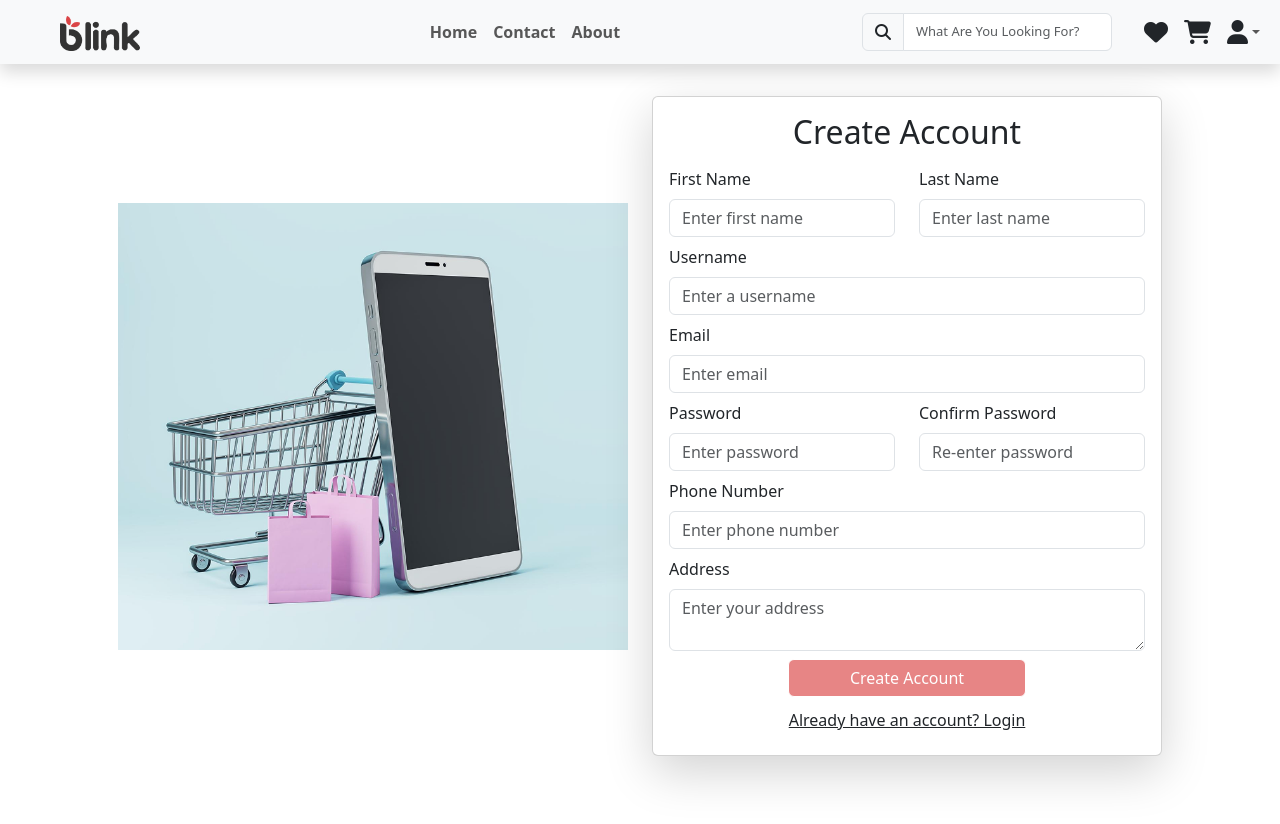
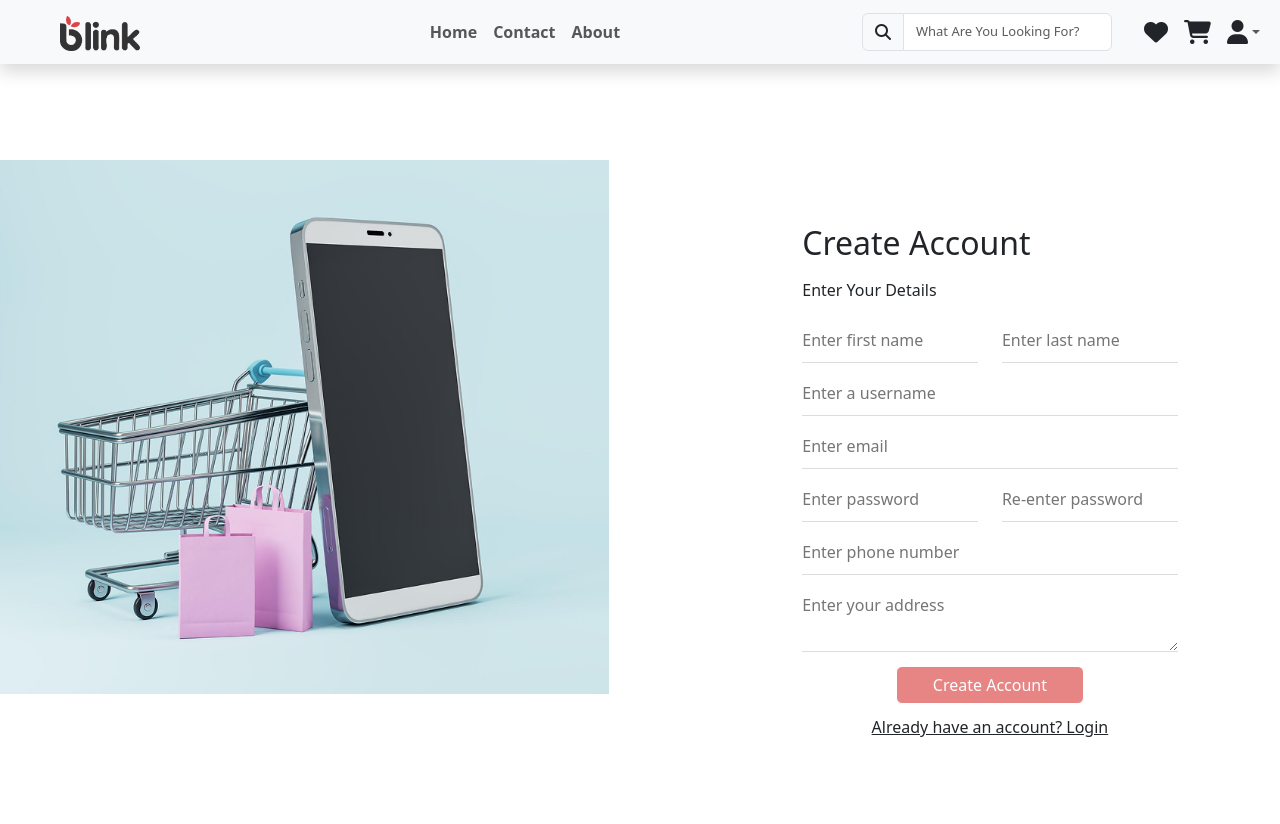
Before and after one commit to TarekFarouqq/BlinkAngular_T, an Angular app: page /register in a window 1280 px wide. Shown: the top 824 px of the page. Built offline with nearby package versions, Linux system fonts and the light colour scheme.

Commit message:
Finish Registration

```diff
--- a/src/app/register/register.component.css
+++ b/src/app/register/register.component.css
@@ -1,5 +1,25 @@
-
 
 .submit{
     background-color: #DB4444;
 }
+
+
+.containr2{
+    /* margin-top: 80px; */
+    padding-top: 80px ;
+    padding-bottom: 50px ;
+    width: 97% ;
+}
+.container3{
+    margin-top: 80px;
+    /* width: 97% ;     */
+}
+.custom-input {
+    width: 100%;
+    padding: 10px 0;
+   border: none;
+    border-bottom: 1px solid #ddd;
+    /* border: none; */
+    outline: none !important;
+
+  }
--- a/src/app/register/register.component.html
+++ b/src/app/register/register.component.html
@@ -1,26 +1,28 @@
-<section class="p-5 min-vh-100 d-flex align-items-center ">
-    <div class="container p-5">
-        <div class="row justify-content-center align-items-stretch">
+<section class="  max-vh-100   ">
+    <div class=" containr2  " >
+    <div class=" container3">
+        <div class="row d-flex   ">
 
-            <div class="col-md-6 d-flex align-items-center ">
-                <div class="w-100 max-vh-100  ">
+            <div class="col-md-6  ">
+                <div class="  ">
 
                     <img  src="./assets/images/register.png" alt="Register" class="img-fluid h-75 ">
 
                 </div>
             </div>
 
-            <div class="col-md-6 d-flex align-items-center">
-                <div class="card shadow-lg p-3 w-100 d-flex flex-column justify-content-center">
-                    <h2 class="text-center mb-3">Create Account</h2>
+            <div class="col-md-5 offset-1  mt-5 d-flex align-items-baseline">
+                <div class=" p-3 mx-5">
+                    <h2 class=" mb-3">Create Account</h2>
+                    <p>Enter Your Details </p>
                     <form [formGroup]="registerForm" (ngSubmit)="registeration()">
                         <div class="row">
                             <div class="col-md-6 mb-2">
 
-                                <label for="fname" class="form-label">First Name</label>
-                                <input #inputFName formControlName="fName" type="text" class="form-control" id="fname" placeholder="Enter first name">
+                                <!-- <label for="fname" class="form-label">First Name</label> -->
+                                <input #inputFName formControlName="fName" type="text" class=" custom-input " id="fname" placeholder="Enter first name">
                             <!-- validation  -->
-                            <div class="text-danger" *ngIf="registerForm.get('fName')?.errors && (registerForm.get('fName')?.touched || inputFName.value.length>0)">
+                            <div class="text-danger" *ngIf="registerForm.get('fName')?.errors && (registerForm.get('fName')?.touched )">
                                 <p *ngIf="registerForm.get('fName')?.getError('required')">Name Is Required</p>
                                 <p *ngIf="registerForm.get('fName')?.getError('minlength')">Name Minlength is 3</p>
                                 <p *ngIf="registerForm.get('fName')?.getError('maxlength')">Name Maxlength is 15</p>
@@ -31,10 +33,10 @@
 
                             </div>
                             <div class="col-md-6 ">
-                                <label for="lname" class="form-label">Last Name</label>
-                                <input #inputLName  formControlName="lName" type="text" class="form-control" id="lname" placeholder="Enter last name">
+                                <!-- <label for="lname" class="form-label">Last Name</label> -->
+                                <input #inputLName  formControlName="lName" type="text" class=" custom-input " id="lname" placeholder="Enter last name">
                             <!-- validation  -->
-                            <div class="text-danger" *ngIf="registerForm.get('lName')?.errors && (registerForm.get('lName')?.touched || inputLName.value.length>0)">
+                            <div class="text-danger" *ngIf="registerForm.get('lName')?.errors && (registerForm.get('lName')?.touched )">
                                 <p *ngIf="registerForm.get('lName')?.getError('required')">Name Is Required</p>
                                 <p *ngIf="registerForm.get('lName')?.getError('minlength')">Name Minlength is 3</p>
                                 <p *ngIf="registerForm.get('lName')?.getError('maxlength')">Name Maxlength is 15</p>
@@ -45,30 +47,30 @@
                             </div>
                         </div>
                         <div class="mb-2">
-                            <label for="username" class="form-label">Username</label>
-                            <input #inputUserName  formControlName="userName" type="text" class="form-control" id="username" placeholder="Enter a username">
+                            <!-- <label for="username" class="form-label">Username</label> -->
+                            <input #inputUserName  formControlName="userName" type="text" class=" custom-input " id="username" placeholder="Enter a username">
                         <!-- validation  -->
-                        <div class="text-danger" *ngIf="registerForm.get('userName')?.errors && (registerForm.get('userName')?.touched || inputUserName.value.length>0)">
+                        <div class="text-danger" *ngIf="registerForm.get('userName')?.errors && (registerForm.get('userName')?.touched )">
                             <p *ngIf="registerForm.get('userName')?.getError('required')">Username Is Required</p>
                             <p *ngIf="registerForm.get('userName')?.getError('minlength')">Username Minlength is 3</p>
                             <p *ngIf="registerForm.get('userName')?.getError('maxlength')">Username Maxlength is 20</p>
                         </div>
                         </div>
                         <div class="mb-2">
-                            <label for="email" class="form-label">Email</label>
-                            <input #inputEmail formControlName="email" type="email" class="form-control" id="email" placeholder="Enter email">
+                            <!-- <label for="email" class="form-label">Email</label> -->
+                            <input #inputEmail formControlName="email" type="email" class=" custom-input " id="email" placeholder="Enter email">
                         <!-- validation  -->
-                        <div class="text-danger" *ngIf="registerForm.get('email')?.errors && (registerForm.get('email')?.touched || inputEmail.value.length>0)">
+                        <div class="text-danger" *ngIf="registerForm.get('email')?.errors && (registerForm.get('email')?.touched )">
                             <p *ngIf="registerForm.get('email')?.getError('required')">Email Is Required</p>
                             <p *ngIf="registerForm.get('email')?.getError('email')">Email Is Invalid Format</p>
                             </div>
                         </div>
                         <div class="row">
                             <div class="col-md-6 mb-2">
-                                <label for="password" class="form-label">Password</label>
-                                <input #inputPassword formControlName="password" type="password" class="form-control" id="password" placeholder="Enter password">
+                                <!-- <label for="password" class="form-label">Password</label> -->
+                                <input #inputPassword formControlName="password" type="password" class=" custom-input " id="password" placeholder="Enter password">
                             <!-- validation  -->
-                            <div class="text-danger" *ngIf="registerForm.get('password')?.errors && (registerForm.get('password')?.touched || inputPassword.value.length > 0)">
+                            <div class="text-danger" *ngIf="registerForm.get('password')?.errors && (registerForm.get('password')?.touched )">
                                 <p *ngIf="registerForm.get('password')?.getError('required')">Password Is Required</p>
                                 <p *ngIf="registerForm.get('password')?.getError('pattern')">Password must be at least 8 characters long and include at least one uppercase letter," +" one digit, and one special character  </p>
 
@@ -76,10 +78,10 @@
 
                             </div>
                             <div class="col-md-6 mb-2">
-                                <label for="repassword" class="form-label">Confirm Password</label>
-                                <input #InputRepassword formControlName="rePassword" type="password" class="form-control" id="repassword" placeholder="Re-enter password">
+                                <!-- <label for="repassword" class="form-label">Confirm Password</label> -->
+                                <input #InputRepassword formControlName="rePassword" type="password" class=" custom-input " id="repassword" placeholder="Re-enter password">
                             <!-- validation  -->
-                            <div class="text-danger" *ngIf="registerForm.get('rePassword')?.errors && (registerForm.get('rePassword')?.touched || InputRepassword.value.length > 0)">
+                            <div class="text-danger" *ngIf="registerForm.get('rePassword')?.errors && (registerForm.get('rePassword')?.touched )">
                                 <p *ngIf="registerForm.get('rePassword')?.getError('required')">rePassword Is Required</p>
                                 <p *ngIf="registerForm.get('rePassword')?.getError('mismatch')">rePassword and Password don't match ! </p>
 
@@ -87,10 +89,10 @@
                             </div>
                         </div>
                         <div class="mb-2">
-                            <label for="phone" class="form-label">Phone Number</label>
-                            <input #inputPhone formControlName="phoneNumber" type="tel" class="form-control" id="phone" placeholder="Enter phone number">
+                            <!-- <label for="phone" class="form-label">Phone Number</label> -->
+                            <input #inputPhone formControlName="phoneNumber" type="tel" class=" custom-input " id="phone" placeholder="Enter phone number">
                         <!-- validation  -->
-                        <div class="text-danger" *ngIf="registerForm.get('phoneNumber')?.errors && (registerForm.get('phoneNumber')?.touched || inputPhone.value.length > 0)">
+                        <div class="text-danger" *ngIf="registerForm.get('phoneNumber')?.errors && (registerForm.get('phoneNumber')?.touched  )">
                             <p *ngIf="registerForm.get('phoneNumber')?.getError('required')">phone Is Required</p>
                             <p *ngIf="registerForm.get('phoneNumber')?.getError('pattern')"> accept only egypt phone number </p>
 
@@ -99,10 +101,10 @@
 
                         </div>
                         <div class="mb-2">
-                            <label for="address" class="form-label">Address</label>
-                            <textarea #InputAddress formControlName="address" class="form-control" id="address" rows="2" placeholder="Enter your address"></textarea>
+                            <!-- <label for="address" class="form-label">Address</label> -->
+                            <textarea #InputAddress formControlName="address" class=" custom-input " id="address" rows="2" placeholder="Enter your address"></textarea>
                         <!-- validation  -->
-                        <div class="text-danger" *ngIf="registerForm.get('address')?.errors && (registerForm.get('address')?.touched || InputAddress.value.length > 0)">
+                        <div class="text-danger" *ngIf="registerForm.get('address')?.errors && (registerForm.get('address')?.touched  )">
                             <p *ngIf="registerForm.get('address')?.getError('required')">Address Is Required</p>
                             <p *ngIf="registerForm.get('address')?.getError('minlength')">Address Minlength is 10</p>
                             <p *ngIf="registerForm.get('address')?.getError('maxlength')">Address Maxlength is 100</p>
@@ -122,4 +124,5 @@
             </div>
         </div>
     </div>
+</div>
 </section>
```
